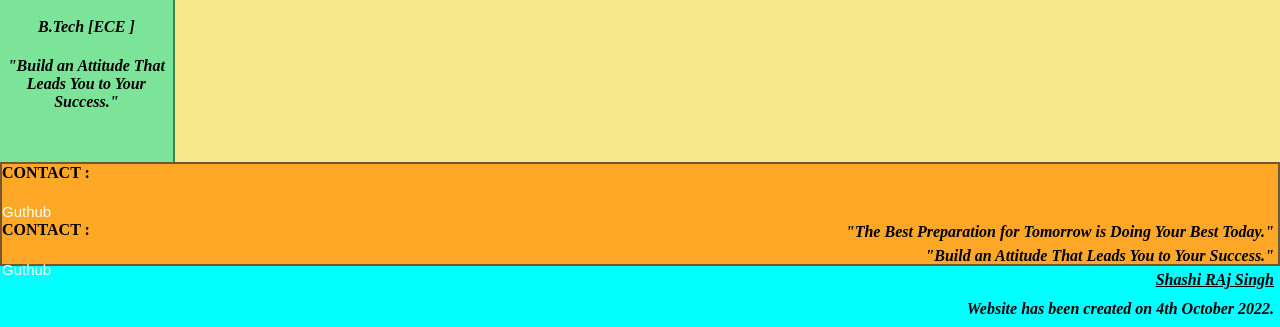
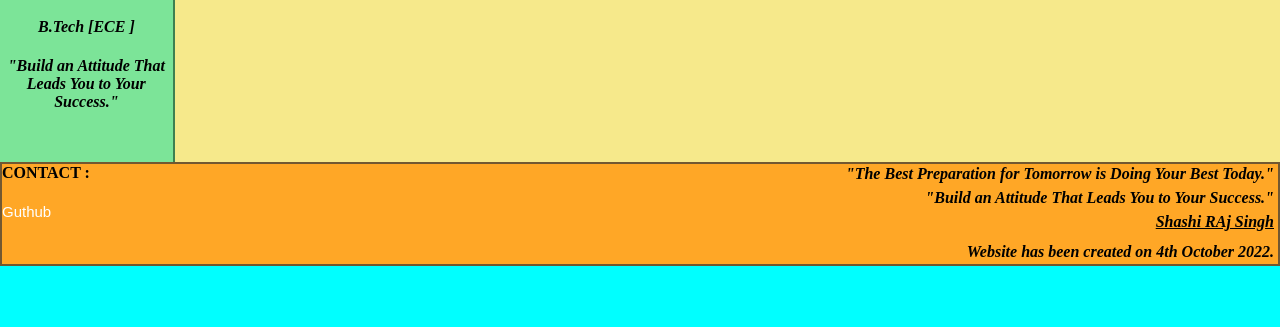
Before and after one commit to Galaxy-SRS-360/GalaxyEducation, a plain HTML site: page index.html in a window 1280 px wide. Shown: the part 473-800 px from the top of the page. Drawn offline with Linux system fonts and the light colour scheme.

Commit message:
footer section update

```diff
--- a/index.html
+++ b/index.html
@@ -59,8 +59,6 @@
         <section>
             <h4 style="margin-top:0px ;">CONTACT :</h4>
            <a href="https://github.com/Galaxy-SRS-360">Guthub</a>
-           <h4 style="margin-top:0px ;">CONTACT :</h4>
-           <a  href="https://github.com/Galaxy-SRS-360">Guthub</a>
          <div style="text-align: right; margin-top:-72px;margin-right: 4px;">
             <p ><b><i>"The Best Preparation for Tomorrow is Doing Your Best Today."</i></b></p>
             <p style="margin-top:-10px;" ><b><i>"Build an Attitude That Leads You to Your Success."</i></b></p>
```
